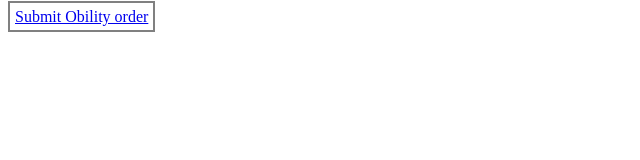
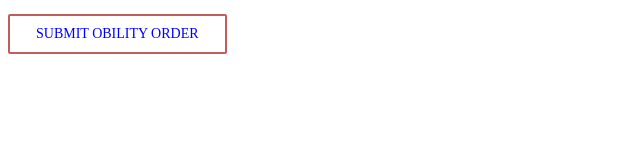
Before and after one commit to jpc1957/jpc1957.github.io, a plain HTML site: page index.html in a window 1280 px wide. Shown: the whole page, without its empty margins (0-640 px from the left). Drawn offline with Linux system fonts and the light colour scheme.

Commit message:
Update index.html

```diff
--- a/index.html
+++ b/index.html
@@ -2,9 +2,25 @@
 <head>
   <style>
     .button {
-      border: solid grey 2px;
-      margins: 5px;
-      padding: 5px;
+      border: solid #c05d5d 2px;
+      font-weight: 500;
+      font-size: .875rem;
+      line-height: 1.125rem;
+      text-decoration: none;
+      text-transform: uppercase;
+      -webkit-transition: all .2s ease-in-out;
+      transition: all .2s ease-in-out;
+      display: inline-block;
+      height: 2.25rem;
+      padding: 0 1.625rem;
+      margin: .375rem 0;
+      margin-left: 0px;
+      border-radius: 2px;
+      cursor: pointer;
+      text-align: center;
+      line-height: 2.25rem;
+      vertical-align: middle;
+      white-space: nowrap;
     }
   </style>
 </head>
```
